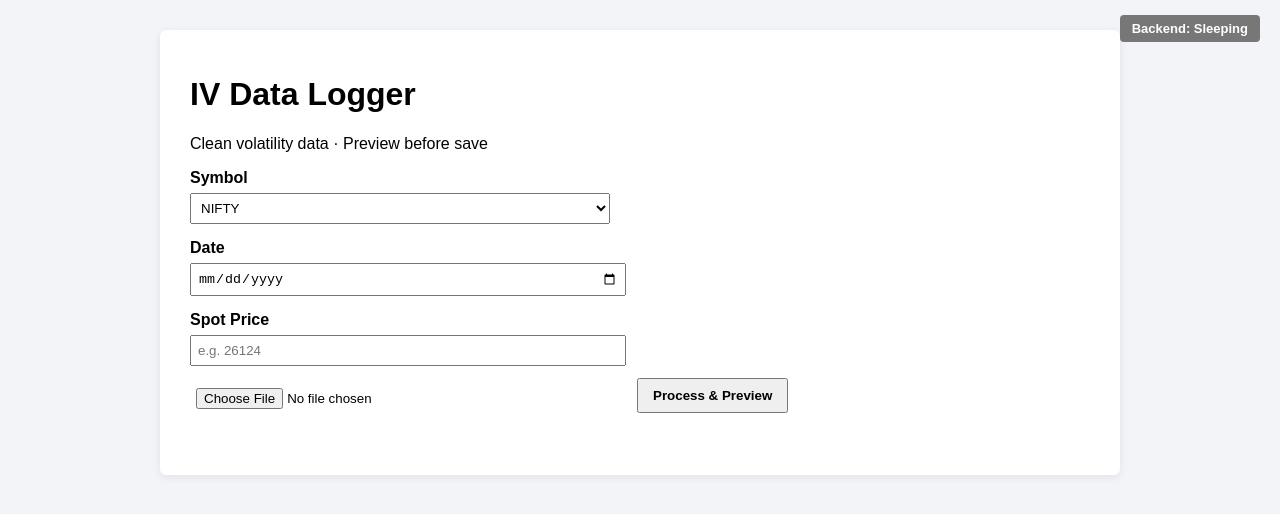
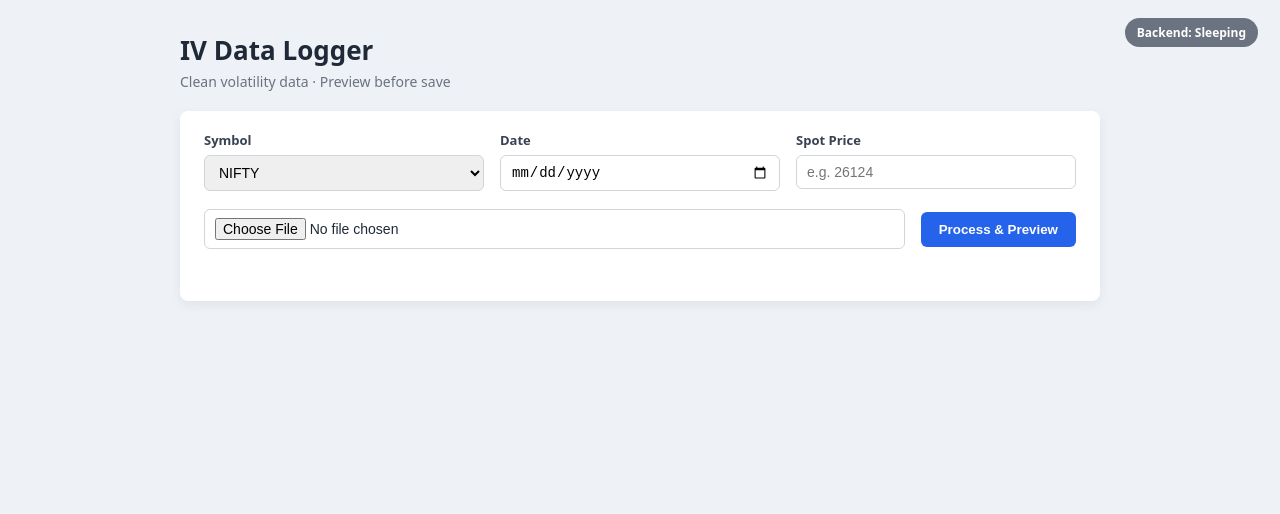
Before and after one commit to im-prnv/iv-data-logger, a plain HTML site: page docs/index.html in a window 1280 px wide. Drawn offline with nearby package versions, Linux system fonts and the light colour scheme; no server answers.

Commit message:
Update style.css

```diff
--- a/docs/style.css
+++ b/docs/style.css
@@ -1,107 +1,217 @@
-/* =========================================================
+/* ======================================================
    BASE
-========================================================= */
+====================================================== */
+
+* {
+  box-sizing: border-box;
+}
 
 body {
-  font-family: Arial, sans-serif;
-  background: #f2f4f7;
   margin: 0;
-  padding: 30px;
+  padding: 32px;
+  background: #eef1f5;
+  font-family: system-ui, -apple-system, BlinkMacSystemFont, "Segoe UI", sans-serif;
+  color: #1f2937;
 }
 
+/* ======================================================
+   CONTAINER
+====================================================== */
+
 .container {
-  background: #ffffff;
-  max-width: 900px;
+  max-width: 920px;
   margin: auto;
-  padding: 25px 30px;
-  border-radius: 6px;
-  box-shadow: 0 2px 8px rgba(0,0,0,0.08);
 }
 
-h2 {
-  margin-top: 0;
+/* ======================================================
+   HEADER
+====================================================== */
+
+header {
+  margin-bottom: 20px;
 }
 
-/* =========================================================
+header h1 {
+  margin: 0;
+  font-size: 26px;
+}
+
+.subtitle {
+  margin-top: 4px;
+  color: #6b7280;
+  font-size: 14px;
+}
+
+/* ======================================================
+   CARDS
+====================================================== */
+
+.card {
+  background: #ffffff;
+  border-radius: 8px;
+  padding: 20px 24px;
+  box-shadow: 0 4px 12px rgba(0,0,0,0.06);
+  margin-bottom: 24px;
+}
+
+/* ======================================================
    FORM
-========================================================= */
+====================================================== */
 
-label {
+.form-grid {
+  display: grid;
+  grid-template-columns: repeat(auto-fit, minmax(220px, 1fr));
+  gap: 16px;
+}
+
+.form-group label {
   display: block;
-  margin-top: 15px;
-  font-weight: bold;
+  font-size: 13px;
+  font-weight: 600;
+  margin-bottom: 6px;
+  color: #374151;
 }
 
 input, select {
-  padding: 6px;
-  margin-top: 6px;
   width: 100%;
-  max-width: 420px;
+  padding: 8px 10px;
+  border-radius: 6px;
+  border: 1px solid #d1d5db;
+  font-size: 14px;
 }
 
-button {
-  padding: 8px 14px;
-  font-weight: bold;
-  cursor: pointer;
+input:focus, select:focus {
+  outline: none;
+  border-color: #2563eb;
 }
+
+/* ======================================================
+   FILE ROW
+====================================================== */
 
 .file-row {
   display: flex;
   align-items: center;
-  gap: 15px;
-  margin-top: 10px;
+  gap: 16px;
+  margin-top: 18px;
 }
 
 .file-row input[type="file"] {
-  max-width: 420px;
+  flex: 1;
 }
 
-/* =========================================================
-   BACKEND STATUS
-========================================================= */
+/* ======================================================
+   BUTTONS
+====================================================== */
+
+button {
+  border: none;
+  cursor: pointer;
+  font-weight: 600;
+  border-radius: 6px;
+}
+
+.primary-btn {
+  background: #2563eb;
+  color: #ffffff;
+  padding: 10px 18px;
+}
+
+.primary-btn:hover {
+  background: #1d4ed8;
+}
+
+.confirm-btn {
+  background: #16a34a;
+  color: #ffffff;
+  padding: 10px 22px;
+}
+
+.confirm-btn:hover {
+  background: #15803d;
+}
+
+/* ======================================================
+   STATUS TEXT
+====================================================== */
+
+.status-text {
+  margin-top: 14px;
+  font-size: 14px;
+  min-height: 18px;
+}
+
+/* ======================================================
+   BACKEND STATUS BADGE
+====================================================== */
 
 #backendStatus {
   position: fixed;
-  top: 15px;
-  right: 20px;
+  top: 18px;
+  right: 22px;
   padding: 6px 12px;
-  border-radius: 4px;
-  font-size: 13px;
-  font-weight: bold;
-  color: white;
+  border-radius: 999px;
+  font-size: 12px;
+  font-weight: 600;
+  color: #ffffff;
 }
 
-.status-sleep { background: #777; }
-.status-wake  { background: #e6a100; }
-.status-live  { background: #2e9e5b; }
-
-/* =========================================================
-   STATUS MESSAGE
-========================================================= */
-
-#status {
-  margin-top: 15px;
-  min-height: 20px;
-  font-weight: bold;
+.status-sleep {
+  background: #6b7280;
 }
 
-/* =========================================================
-   PREVIEW
-========================================================= */
-
-#previewSection {
-  margin-top: 30px;
-  padding: 15px;
-  border: 1px solid #ccc;
-  background: #fafafa;
+.status-wake {
+  background: #f59e0b;
 }
 
-table {
+.status-live {
+  background: #16a34a;
+}
+
+/* ======================================================
+   PREVIEW
+====================================================== */
+
+.preview-card {
+  border-left: 5px solid #2563eb;
+}
+
+.preview-header {
+  display: flex;
+  align-items: center;
+  justify-content: space-between;
+  margin-bottom: 12px;
+}
+
+.preview-header h2 {
+  margin: 0;
+  font-size: 18px;
+}
+
+.hint {
+  font-size: 12px;
+  color: #6b7280;
+}
+
+.preview-table {
+  width: 100%;
   border-collapse: collapse;
   margin-top: 10px;
 }
 
-table td {
-  padding: 6px 10px;
-  border: 1px solid #ccc;
+.preview-table td {
+  padding: 8px 10px;
+  border-bottom: 1px solid #e5e7eb;
+  font-size: 14px;
 }
+
+.preview-table td:first-child {
+  font-weight: 600;
+  color: #374151;
+  width: 40%;
+}
+
+.preview-actions {
+  margin-top: 18px;
+  text-align: right;
+}
```
